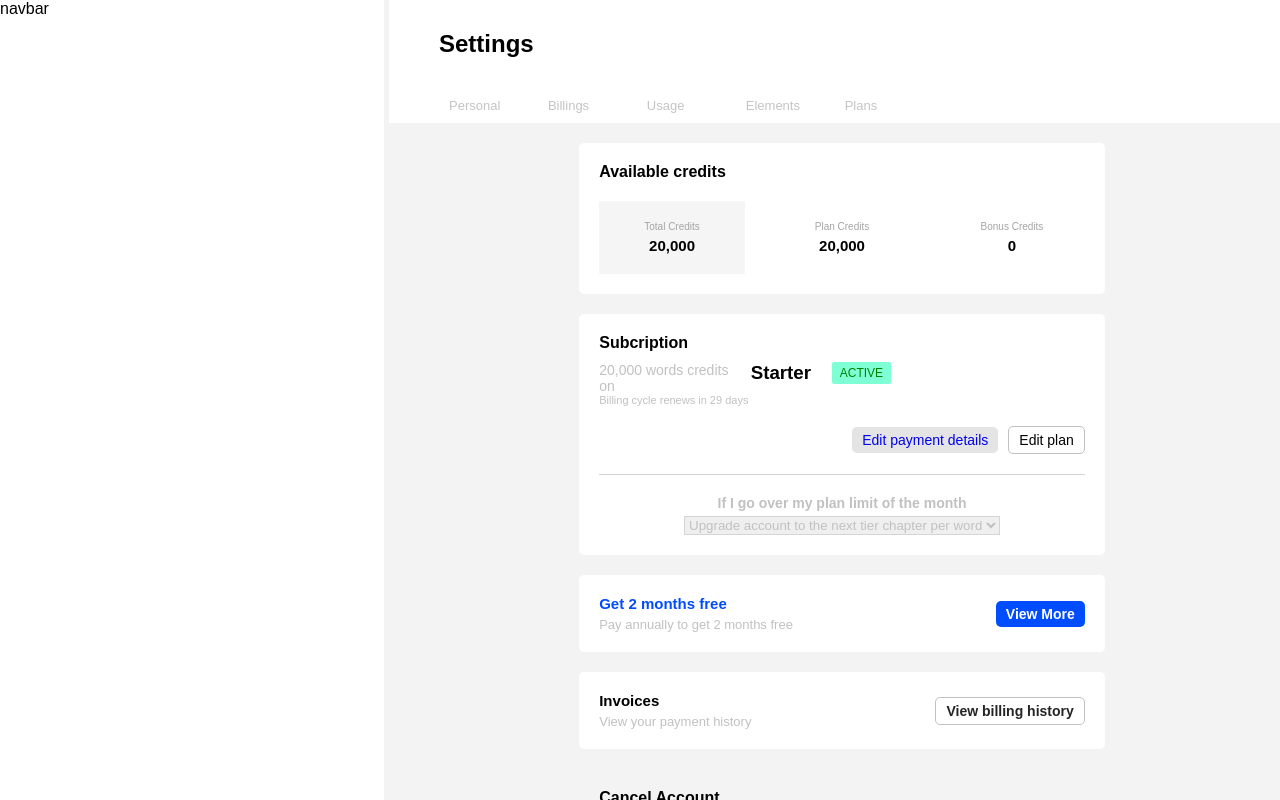
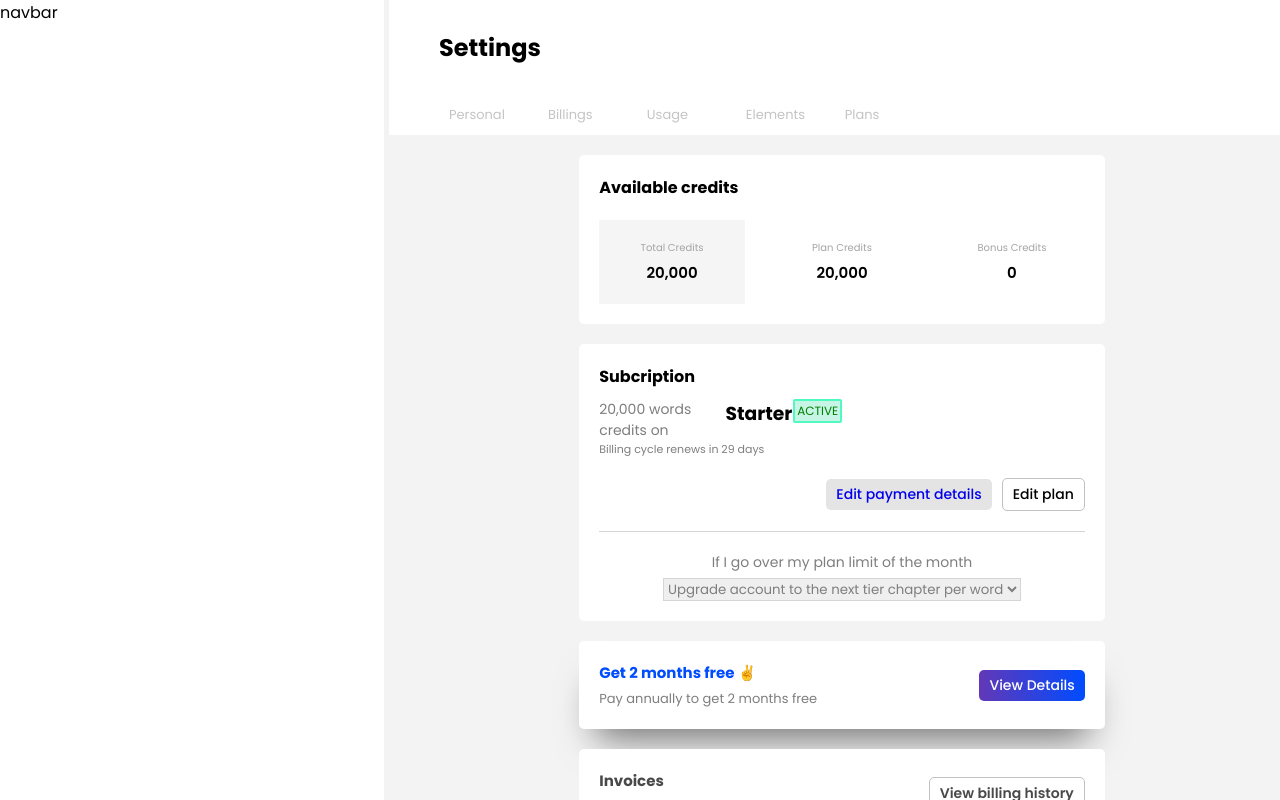
Before and after one commit to basic-coder/set, a React (Create React App) app: page / in a window 1280 px wide. Both pictures are taken after a click on the item "Billings". Shown: the top 800 px of the page. Built offline with nearby package versions, Linux system fonts and the light colour scheme; the HTML template or start-up script is replaced by a standard one.

Commit message:
font added

```diff
--- a/package.json
+++ b/package.json
@@ -12,6 +12,7 @@
     "react": "^18.2.0",
     "react-chartjs-2": "^4.3.1",
     "react-dom": "^18.2.0",
+    "react-icons": "^4.4.0",
     "react-router-dom": "^6.4.2",
     "react-scripts": "5.0.1",
     "web-vitals": "^2.1.4"
--- a/src/App.css
+++ b/src/App.css
@@ -1,6 +1,12 @@
-*{
+@import url('https://fonts.googleapis.com/css2?family=Nunito:wght@200;300;400;500;600;700;800;900&family=Poppins:wght@100;200;300;400;500;600;700&display=swap');
+
+* {
   margin: 0;
   padding: 0;
   box-sizing: border-box;
-  font-family: sans-serif;
+  font-family: 'Poppins', sans-serif;
 }
+
+button{
+  cursor: pointer;
+}
--- a/src/components/billings/Billings.jsx
+++ b/src/components/billings/Billings.jsx
@@ -51,11 +51,11 @@ const Billings = () => {
 
         <div className="free-container">
           <div className="free-left">
-            <h3>Get 2 months free</h3>
+            <h3>Get 2 months free ✌</h3>
             <p>Pay annually to get 2 months free</p>
           </div>
           <div className="free-right">
-            <button className='view-btn'>View More</button>
+            <button className='view-btn'>View Details</button>
           </div>
         </div>
 
--- a/src/components/billings/billings.css
+++ b/src/components/billings/billings.css
@@ -60,7 +60,7 @@
 }
 
 .plan-container {
-    width: 60%;
+    width: 50%;
     display: flex;
     justify-content: space-between;
     align-items: flex-start;
@@ -71,7 +71,7 @@
     width: 50%;
     display: flex;
     flex-wrap: wrap;
-    color: #c1c1c1;
+    color: #7e7e7e;
     font-size: 14px;
 }
 
@@ -84,18 +84,18 @@
     width: 20%;
     display: flex;
     font-size: 12px;
-    background-color: aquamarine;
+    background-color: rgb(198, 245, 229);
     color: green;
-    border: 2px solid aquamarine;
+    border: 2px solid rgb(79, 249, 192);
     border-radius: 2px;
     display: flex;
     justify-content: center;
     align-items: center;
-    padding: 2px 0;
+    padding: 1px 0;
 }
 
 .cycle-text {
-    color: #c1c1c1;
+    color: #7e7e7e;
     font-size: 11px;
 }
 
@@ -148,15 +148,15 @@
 }
 
 .upgrade-box h3 {
-    font-weight: 400px;
+    font-weight: 400;
     margin-bottom: 5px;
-    color: #c1c1c1;
+    color: #7e7e7e;
     font-size: 14px;
 }
 
 .upgrade-box select {
     border: 1px solid #d5d5d5;
-    color: #c1c1c1;
+    color: #7e7e7e;
 }
 
 .free-container {
@@ -168,6 +168,9 @@
     display: flex;
     justify-content: space-between;
     align-items: center;
+    -webkit-box-shadow: 0px 26px 37px -17px rgba(0, 0, 0, 0.55);
+    -moz-box-shadow: 0px 26px 37px -17px rgba(0, 0, 0, 0.55);
+    box-shadow: 0px 26px 37px -17px rgba(0, 0, 0, 0.55);
 }
 
 .free-left h3 {
@@ -177,7 +180,7 @@
 }
 
 .free-left p {
-    color: #c1c1c1;
+    color: #7e7e7e;
     font-size: 13px;
 }
 
@@ -187,9 +190,9 @@
     border: none;
     outline: none;
     font-size: 14px;
-    background-color:rgb(0, 76, 255);
+    background: linear-gradient(to right, rgb(98, 56, 183), rgb(0, 76, 255));
     color: #fff;
-    font-weight: 600;
+    font-weight: 500;
     display: flex;
     justify-content: center;
     align-items: center;
@@ -207,12 +210,13 @@
 }
 
 .invoice-container h3 {
+    color: #494949;
     font-size: 15px;
     margin-bottom: 5px;
 }
 
 .invoice-container p {
-    color: #c1c1c1;
+    color: #7e7e7e;
     font-size: 13px;
 }
 
@@ -223,8 +227,8 @@
     outline: none;
     border: 1px solid #c1c1c1;
     font-size: 14px;
-    background-color:#fff;
-    color: rgb(36, 36, 36);
+    background-color: #fff;
+    color: #494949;
     font-weight: 600;
     display: flex;
     justify-content: center;
@@ -242,17 +246,18 @@
     flex-direction: column;
 }
 
-.cancel-container h3{
+.cancel-container h3 {
     font-size: 16px;
     margin-bottom: 5px;
+    color: #494949;
 }
 
-.cancel-container p{
-    color: #c1c1c1;
+.cancel-container p {
+    color: #7e7e7e;
     font-size: 13px;
 }
 
-.cancel-container button{
+.cancel-container button {
     padding: 5px 10px;
     border-radius: 5px;
     border: none;
--- a/src/components/plans/Plans.jsx
+++ b/src/components/plans/Plans.jsx
@@ -1,7 +1,9 @@
 import React from 'react'
 import './plans.css'
+import { TiTick } from 'react-icons/ti';
 
 const Plans = () => {
+    const label = "switch"
     return (
         <>
             <div className="plans-container">
@@ -17,12 +19,12 @@ const Plans = () => {
                                     <div className="plan-option-details">
                                         <h5>Everything in the starter plan + powerfull tools for writing full length content (like blog posts) with added controls and flexibility</h5>
                                         <div className="plan-options-benefits">
-                                            <p>Compose and Command features</p>
-                                            <p>Google docs and style editor</p>
-                                            <p>Maximum content look-back</p>
-                                            <p>increased limit on templete</p>
-                                            <p>Grows with our team</p>
-                                            <p>Support Chat</p>
+                                            <p><TiTick /> Compose and Command features</p>
+                                            <p><TiTick /> Google docs and style editor</p>
+                                            <p><TiTick /> Maximum content look-back</p>
+                                            <p><TiTick /> increased limit on templete</p>
+                                            <p><TiTick /> Grows with our team</p>
+                                            <p><TiTick /> Support Chat</p>
                                         </div>
                                     </div>
                                 </div>
@@ -43,10 +45,10 @@ const Plans = () => {
                                     <div className="plan-option-details">
                                         <h5>Access to all basic templete</h5>
                                         <div className="plan-options-benefits">
-                                            <p>Compose and Command features</p>
-                                            <p>Google docs and style editor</p>
-                                            <p>Maximum content look-back</p>
-                                            <p>increased limit on templete</p>
+                                            <p><TiTick /> Compose and Command features</p>
+                                            <p><TiTick /> Google docs and style editor</p>
+                                            <p><TiTick /> Maximum content look-back</p>
+                                            <p><TiTick /> increased limit on templete</p>
                                         </div>
                                     </div>
                                 </div>
@@ -74,7 +76,14 @@ const Plans = () => {
                 </div>
                 <div className="review-container">
                     <div className="review-header">
-                    <span>Bill annually</span>
+                        <span>Bill annually</span> <div className="toggle-switch">
+                            <input type="checkbox" className="checkbox"
+                                name={label} id={label} />
+                            <label className="label" htmlFor={label}>
+                                <span className="inner" />
+                                <span className="switch" />
+                            </label>
+                        </div>
                         <span>Bill monthly</span>
                     </div>
                     <div className="review-card">
@@ -121,7 +130,7 @@ const Plans = () => {
                             </div>
 
                             <button className='review-confirm'>
-                            Confirm Changes
+                                <TiTick /> Confirm Changes
                             </button>
                         </div>
                     </div>
--- a/src/components/plans/plans.css
+++ b/src/components/plans/plans.css
@@ -67,6 +67,34 @@
     align-items: center;
     width: 100%;
 }
+
+    input[type='radio']:after {
+        width: 15px;
+        height: 15px;
+        border-radius: 15px;
+        top: -2px;
+        left: -1px;
+        position: relative;
+        background-color: #d1d3d1;
+        content: '';
+        display: inline-block;
+        visibility: visible;
+        border: 2px solid white;
+    }
+
+    input[type='radio']:checked:after {
+        width: 5px;
+        height: 5px;
+        border-radius: 15px;
+        top: -2px;
+        left: -1px;
+        position: relative;
+        background-color: #fff;
+        content: '';
+        display: inline-block;
+        visibility: visible;
+        border: 5px solid rgb(175, 32, 236);
+    }
 
 .plan-option-title h4 {
     margin-left: 10px;
@@ -206,9 +234,82 @@
     font-weight: 500;
     color: #878787;
     font-size: 12px;
-    padding: 5px;
+    padding: 5px 8px;
+    border-radius: 2px;
     border-radius: 2px;
 }
+
+/* switch */
+
+
+.toggle-switch {
+    position: relative;
+    width: 50px;
+    display: inline-block;
+    text-align: left;
+    }
+    .checkbox {
+    display: none;
+    }
+    .label {
+    display: block;
+    overflow: hidden;
+    cursor: pointer;
+    border: 0 solid #bbb;
+    border-radius: 20px;
+    }
+    .inner {
+    display: block;
+    width: 200%;
+    margin-left: -100%;
+    transition: margin 0.3s ease-in 0s;
+    }
+    .inner:before,
+    .inner:after {
+    float: left;
+    width: 50%;
+    height: 24px;
+    padding: 0;
+    line-height: 36px;
+    color: #fff;
+    font-weight: bold;
+    box-sizing: border-box;
+    }
+    .inner:before {
+    content: "";
+    padding-left: 10px;
+    background-color: #060;
+    color: #fff;
+    }
+    .inner:after {
+    content: "";
+    padding-right: 10px;
+    background-color: #bbb;
+    color: #fff;
+    text-align: right;
+    }
+    .switch {
+    display: block;
+    width: 15px;
+    height: 15px;
+    margin: 5px;
+    background: #fff;
+    position: absolute;
+    top: 0;
+    bottom: 0;
+    right: 25px;
+    border: 0 solid #bbb;
+    border-radius: 20px;
+    transition: all 0.3s ease-in 0s;
+    }
+    .checkbox:checked + .label .inner {
+    margin-left: 0;
+    }
+    .checkbox:checked + .label .switch {
+    right: 0px;
+    }
+
+
 
 .review-boxes{
     display: flex;
@@ -264,7 +365,7 @@
     padding: 5px;
     margin-top: 30px;
     background-color: #f9f9f9;
-    color: #ececec;
+    color: #e7e7e7;
     border-radius: 5px;
 }
 
```
Also changed, not shown: 1 other file (tests, documents, lock files or other folders). Lines whose indentation alone changed are shown as unchanged.
